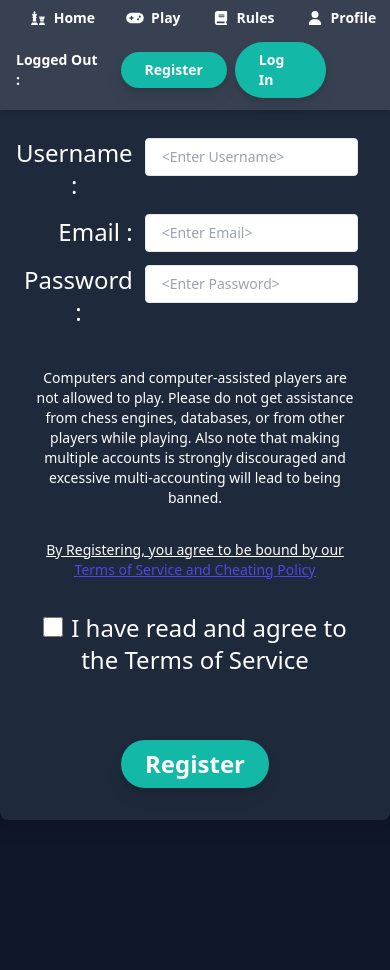
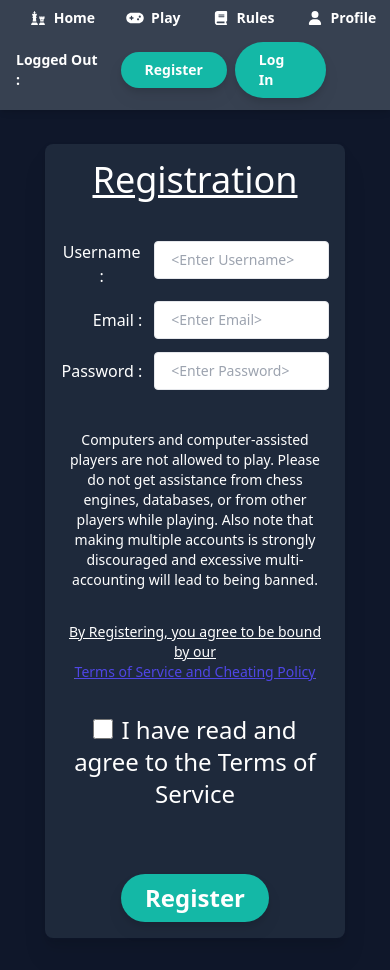
Before and after one commit to Eggysgames/BetChess, a Next.js app: page /register in a window 390 px wide. Before the commit the page ends 844 px from the top, so only its background shows below. Built offline with nearby package versions, Linux system fonts and the light colour scheme; no server answers; the database is empty.

Commit message:
Mobile Register Page Done

```diff
--- a/pages/register.tsx
+++ b/pages/register.tsx
@@ -1,7 +1,6 @@
 import { SubmissionButton } from "../components/StyledButton";
 import { createClient, Session } from "@supabase/supabase-js";
 import React, { useState, useEffect } from "react";
-
 
 const supabase = createClient(
   "https://ttlaembyimpxjuovpmxk.supabase.co",
@@ -121,12 +120,14 @@ const Register = () => {
   }, []);
 
   return (
-    <div className="flex justify-center items-center h-screen">
-      <div className="text-white text-2xl bg-slate-800 rounded-lg shadow drop-shadow-xl shadow-slate-900 mx-auto w-full max-w-md text-center p-8">
+    <div className="lg:flex lg:justify-center lg:items-center lg:h-screen">
+      <div className="text-white text-2xl bg-slate-800 rounded-lg shadow drop-shadow-xl shadow-slate-900 mx-auto w-[300px] lg:w-full lg:max-w-md text-center p-4 lg:p-8 mt-36 lg:mt-0 mb-8">
         <p className="underline text-4xl">Registration</p>
 
         <div className="mx-auto my-10 max-w-md grid grid-cols-3 gap-3">
-          <span className="flex items-center justify-end">Username :</span>
+          <span className="flex items-center justify-end text-base lg:text-2xl">
+            Username :
+          </span>
           <div className="col-span-2">
             <input
               className="w-full px-4 py-2 border rounded text-black text-sm"
@@ -137,7 +138,9 @@ const Register = () => {
             />
           </div>
 
-          <span className="flex items-center justify-end">Email :</span>
+          <span className="flex items-center justify-end text-base lg:text-2xl">
+            Email :
+          </span>
           <div className="col-span-2">
             <input
               className="w-full px-4 py-2 border rounded text-black text-sm"
@@ -148,7 +151,9 @@ const Register = () => {
             />
           </div>
 
-          <span className="flex items-center justify-end">Password :</span>
+          <span className="flex items-center justify-end text-base lg:text-2xl">
+            Password :
+          </span>
           <div className="col-span-2">
             <input
               className="w-full px-4 py-2 border rounded text-black text-sm"
```
